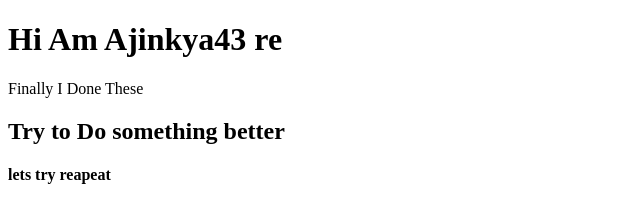
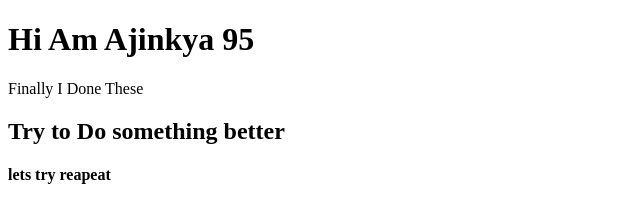
Before and after one commit to ajinkyathail/htdocs, a plain HTML site: page index.html in a window 1280 px wide. Shown: the full height of the page, 0-640 px from the left. Drawn offline with Linux system fonts and the light colour scheme.

Commit message:
new one2

```diff
--- a/index.html
+++ b/index.html
@@ -4,7 +4,7 @@
     <meta charset="UTF-8">
     <meta name="viewport" content="width=device-width, initial-scale=1.0">
     <title>Document</title>
-    <h1> Hi Am Ajinkya43 re</h1>
+    <h1> Hi Am Ajinkya 95</h1>
     <p>Finally I Done These</p>
     <h2> Try to Do something better</h2>
     <h4> lets try reapeat</h4>
```
Also changed, not shown: 1 other file.
